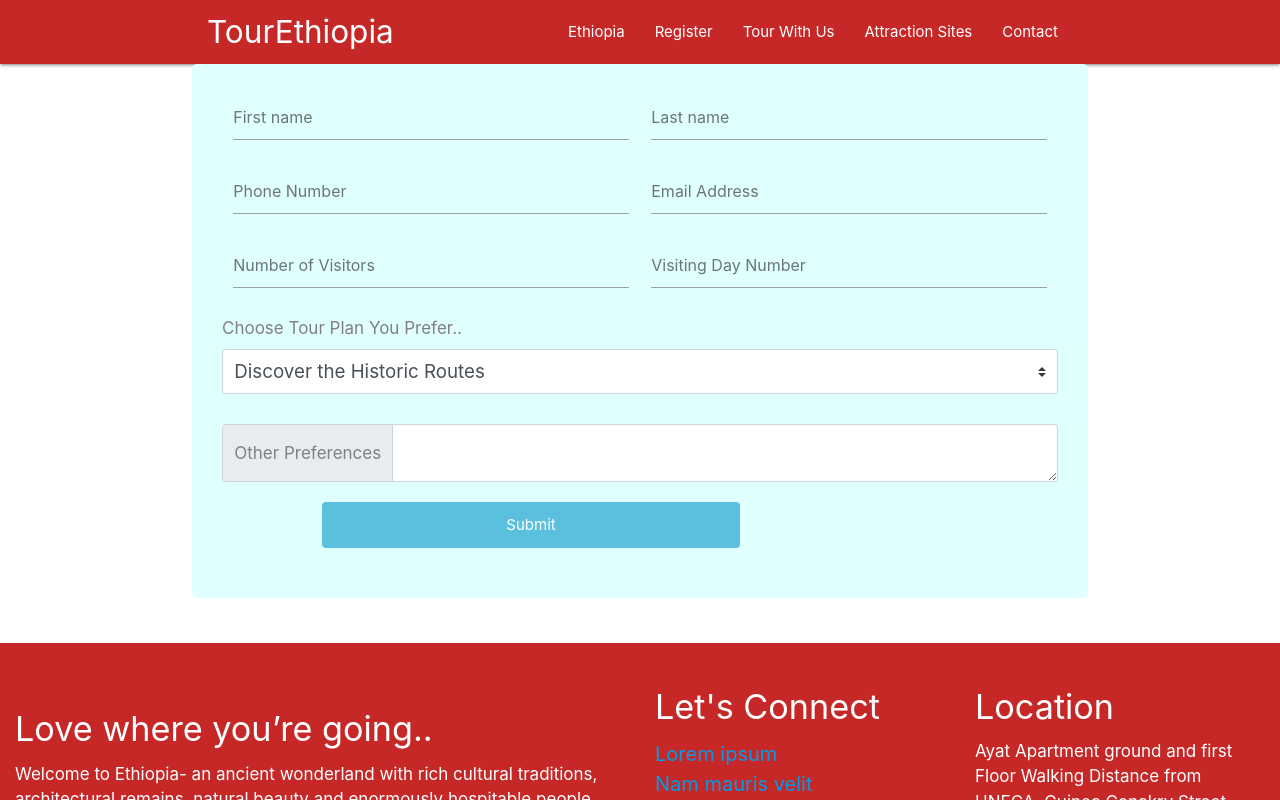
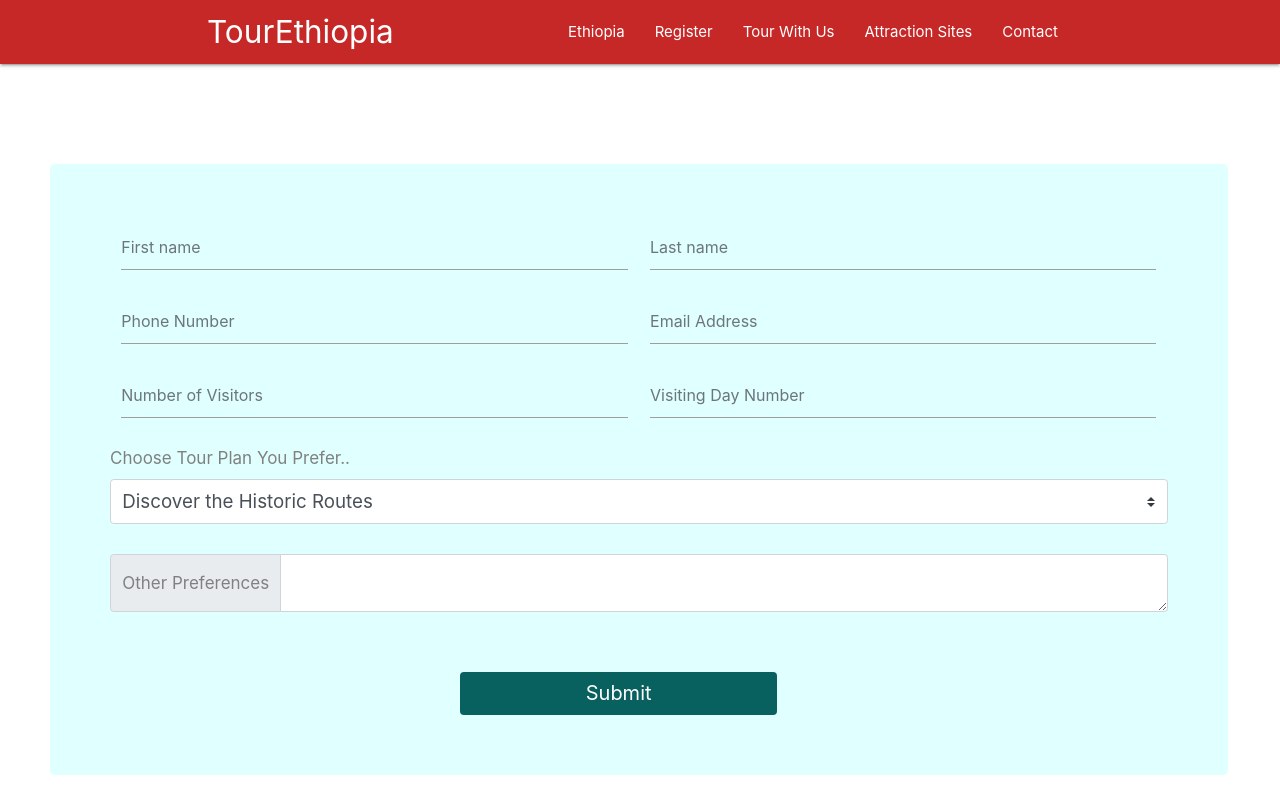
Before and after one commit to Melkam-code/visit_ethiopia, a React (Create React App) app: page /register in a window 1280 px wide. Shown: the top 800 px of the page. Built offline with nearby package versions, Linux system fonts and the light colour scheme.

Commit message:
Editing the register page and changes on ethiopia.js

```diff
--- a/src/containers/Ethiopia.js
+++ b/src/containers/Ethiopia.js
@@ -1,6 +1,7 @@
 import React, { Component } from 'react';
 import Register from './Register';
 import Contact from '../components/Contact ';
+import Attraction from '../components/Attraction';
 import timk from '../assets/image/timk.jpg';
 import parks from '../assets/image/parks.jpg';
 import history from '../assets/image/history.jpg';
@@ -11,13 +12,20 @@ import './Ethiopia.css';
 class Ethiopia extends Component {
     state = {
         register: false,
-        registerForPlan: false
+        registerForPlan: false,
+        goToSinglePlan: false
     }
 
     clickHandler = (e) => {
         this.setState({
             register: !this.state.register
         });
+    }
+
+    handleSingleTour = (e) => {
+     this.setState({
+        goToSinglePlan: !this.state.goToSinglePlan
+     })
     }
 
     registerPlanHandler = (e) => {
@@ -35,6 +43,11 @@ class Ethiopia extends Component {
         if (this.state.registerForPlan) {
           return (
             <Register />
+          )
+        }
+        if (this.state.goToSinglePlan) {
+          return (
+            <Attraction />
           )
         }
         return (
@@ -80,18 +93,6 @@ Our tours in Ethiopia tours will enable you visit, Historical route like Bahir D
 </div>
   <hr />
 
-  <div class="card mycontainer">
-  <div class="card-header">
-    Quote
-  </div>
-  <div class="card-body">
-    <blockquote class="blockquote mb-0">
-      <p>Lorem ipsum dolor sit amet, consectetur adipiscing elit. Integer posuere erat a ante.</p>
-      <footer class="blockquote-footer">Someone famous in <cite title="Source Title">Source Title</cite></footer>
-    </blockquote>
-  </div>
-</div>
-
 <div className="mycontainer">
 <div class="card mb-3">
   <div class="row no-gutters">
@@ -104,8 +105,8 @@ Our tours in Ethiopia tours will enable you visit, Historical route like Bahir D
       Discover the Historic Routes</h5>
         <p class="card-text">This 14 Nights and 15 Days package tour lets you experience the major Historical sites of the Christian Highlands of North Ethiopia.</p>
         <button type="button"
-                class="btn btn-secondary btn-lg"
-                onClick={this.registerPlanHandler} >REGISTER FOR PLAN</button>
+                class="otherButton"
+                onClick={this.registerPlanHandler} >REGISTER PLAN</button>
       </div>
     </div>
   </div>
@@ -125,8 +126,8 @@ Our tours in Ethiopia tours will enable you visit, Historical route like Bahir D
     Discover Tribal Ethiopia</h5>
         <p class="card-text">Fly down to Arba Minch and prepare to get fascinated with various Omo Valley tribes including the Konso tribes, the Mursi tribes in Mago National Park, and the spectacular Hamer tribes in Turmi.</p>
         <button type="button"
-                class="btn btn-secondary btn-lg"
-                onClick={this.registerPlanHandler} >REGISTER FOR PLAN</button>
+                class="otherButton"
+                onClick={this.registerPlanHandler} >REGISTER PLAN</button>
       </div>
     </div>
   </div>
@@ -145,11 +146,31 @@ Our tours in Ethiopia tours will enable you visit, Historical route like Bahir D
       National Parks of Ethiopia</h5>
         <p class="card-text">Ethiopia's many national parks enable the visitor to enjoy the country's scenery and its wildlife,  conserved in natural habitats, and offer opportunities for travel adventure unparalleled in Africa.</p>
         <button type="button"
-                class="btn btn-secondary btn-lg"
-                onClick={this.registerPlanHandler} >REGISTER FOR PLAN</button>
+                class="otherButton"
+                onClick={this.registerPlanHandler} >REGISTER PLAN</button>
       </div>
     </div>
   </div>
+  </div>
+</div>
+
+
+<div class="card mycontainer">
+  <div class="card-header">
+    <h4>See Single Tour Plans and Add Them to Your List</h4>
+  </div>
+  <div class="card-body">
+    <blockquote class="blockquote mb-0">
+      <p>We have the above general tour plans which include a number of tour plans, these plans are
+        the best choice for customers who don't know much about Ethiopia. But for customers who want to pick
+        their own list of places to visit and tour plans, we arranged single tour plans. You can add all the single
+        tour plans you want and we will make it happen!
+      </p>
+      <button type="button"
+                class="otherButton"
+                onClick={this.handleSingleTour} >See Single Tour Plans Here</button>
+      <footer class="blockquote-footer"></footer>
+    </blockquote>
   </div>
 </div>
 
--- a/src/containers/Register.css
+++ b/src/containers/Register.css
@@ -10,23 +10,28 @@
   }
 
 .Submit {
-    width: 50%;
-    background-color: #5bc0de;
+    width: 30%;
+    background-color: #08605F;
     color: white;
-    padding: 14px 20px;
-    margin: 20px 100px;
+    font-size: 20px;
+    padding: 10px 10px;
+    margin-left: 350px;
+    margin-top: 60px;
     border: none;
     border-radius: 4px;
     cursor: pointer;
   }
 .Submit:hover {
-    background-color:lightcoral;
+    background-color: gray;
   }
 
 .Form {
-  width: 70%;
-    margin: auto;
+  width: 92%;
+    margin-left: 50px;
+    margin-right: 50px;
+    margin-top: 100px;
+    margin-bottom: 100px;
     border-radius: 5px;
     background-color: lightcyan;
-    padding: 30px;
+    padding: 60px;
   }
```
